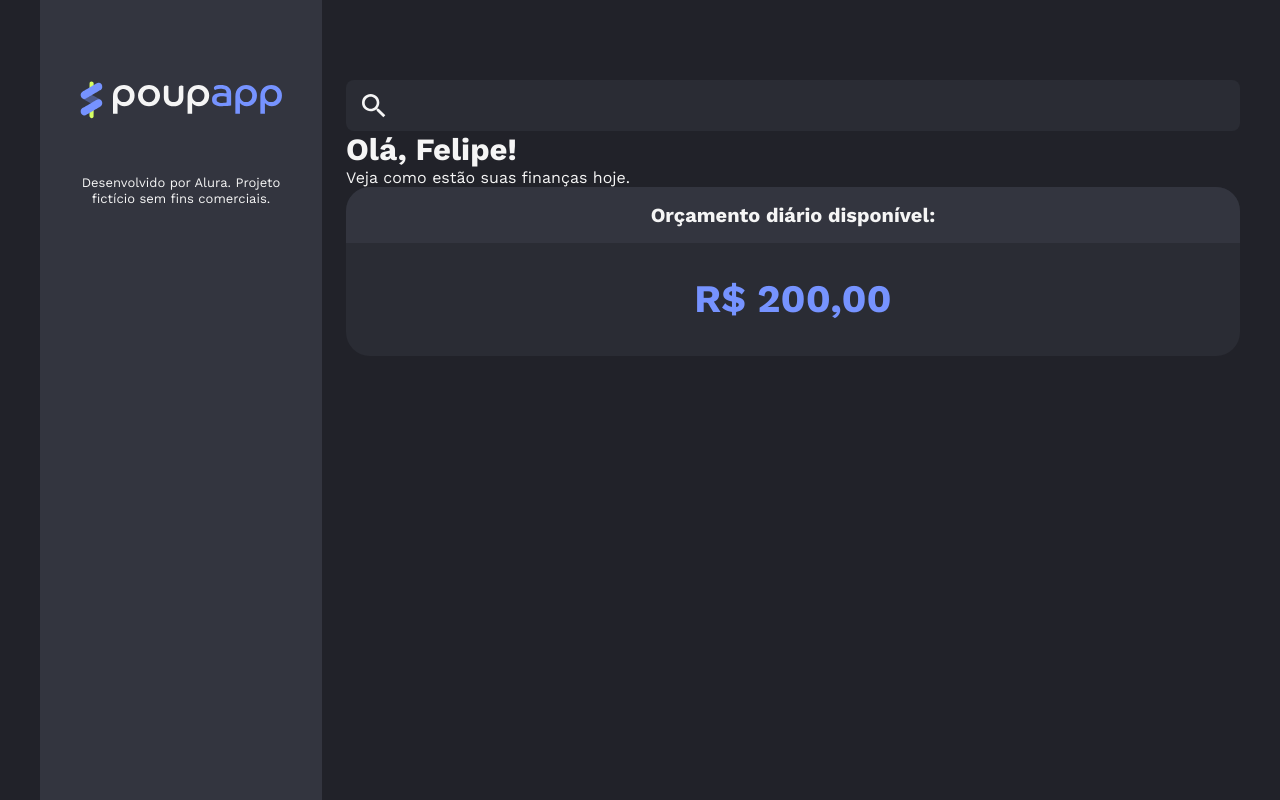
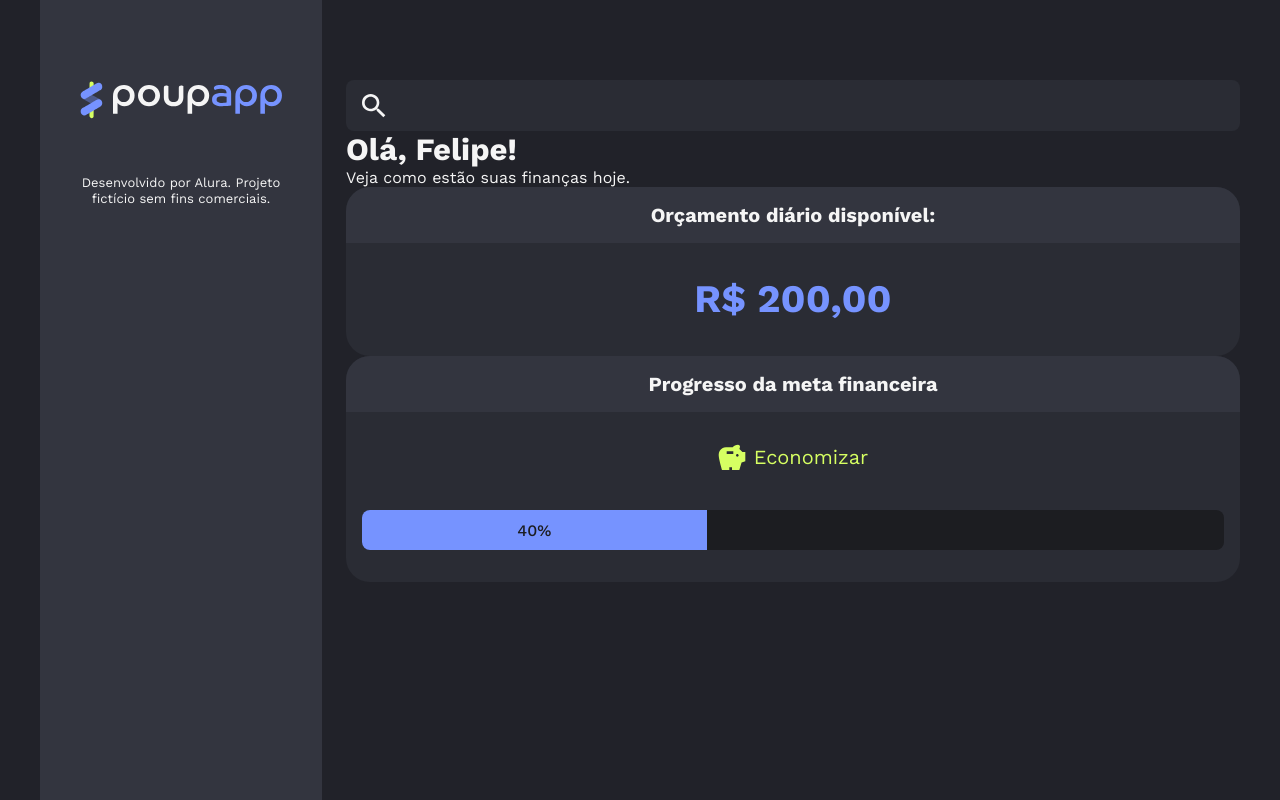
Before and after one commit to FelipeTagliabues/PoupApp, a React (Vite) app: page / in a window 1280 px wide. Built offline with nearby package versions, Linux system fonts and the light colour scheme.

Commit message:
second card

```diff
--- a/src/App.jsx
+++ b/src/App.jsx
@@ -4,9 +4,9 @@
 import { Search } from "./components/Search";
 import { Typography } from "./components/Typography";
 import { DailyBudget } from "./components/DailyBudget";
+import { SavingStatus } from "./components/SavingsStatus";
 
 import Card from "./components/Card";
-
 
 function App() {
   return (
@@ -23,7 +23,13 @@
         <Card>
           <Card.Header>Orçamento diário disponível:</Card.Header>
           <Card.Body>
-            <DailyBudget value={200}/>
+            <DailyBudget value={200} />
+          </Card.Body>
+        </Card>
+        <Card>
+          <Card.Header>Progresso da meta financeira</Card.Header>
+          <Card.Body>
+            <SavingStatus percent={40}/>
           </Card.Body>
         </Card>
       </Main>
--- /dev/null
+++ b/src/components/ProgressBar/index.jsx
@@ -0,0 +1,16 @@
+import styles from "./progressbar.module.css";
+
+export const ProgressBar = ({ percent }) => {
+  return (
+    <div className={styles.wrapper}>
+      <div
+        className={styles.filled}
+        style={{
+          width: `${percent}%`,
+        }}
+      >
+        {percent}%
+      </div>
+    </div>
+  );
+};
--- /dev/null
+++ b/src/components/ProgressBar/progressbar.module.css
@@ -0,0 +1,21 @@
+.wrapper {
+  width: 100%;
+  background-color: var(--neutral-darker);
+  border-radius: 8px;
+  height: 40px;
+  overflow: hidden;
+}
+
+.filled {
+    background-color: var(--primary-highlight);
+    height: 100%;
+    display: flex;
+    align-items: center;
+    justify-content: center;
+    color: var(--neutral-darker);
+    transition: width 0.3s ease;
+    font-size: 16px;
+    line-height: 120%;
+    font-weight: 500;
+    transition: width 0.3s ease;
+}
--- /dev/null
+++ b/src/components/SavingsStatus/index.jsx
@@ -0,0 +1,14 @@
+import styles from "./savingstatus.module.css";
+import { IconSavings } from "../Icons/incon.jsx";
+import {ProgressBar} from "../ProgressBar"
+
+export const SavingStatus = ({ percent }) => {
+  return (
+    <div className={styles.container}>
+      <p>
+        <IconSavings /> Economizar
+      </p>
+      <ProgressBar percent={percent}/>
+    </div>
+  );
+};
--- /dev/null
+++ b/src/components/SavingsStatus/savingstatus.module.css
@@ -0,0 +1,17 @@
+.container {
+    display: flex;
+    flex-direction: column;
+    gap: 40px;
+    justify-content: center;
+}
+
+.container p {
+    margin: 0;
+    display: flex;
+    align-items: center;
+    justify-content: center;
+    font-size: 20px;
+    line-height: 125%;
+    gap: 8px;
+    color: var(--secondary-income);
+}
```
